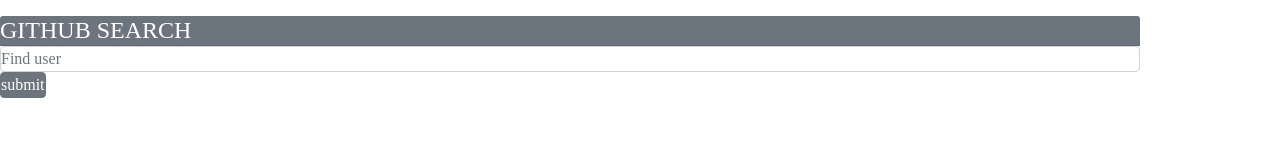
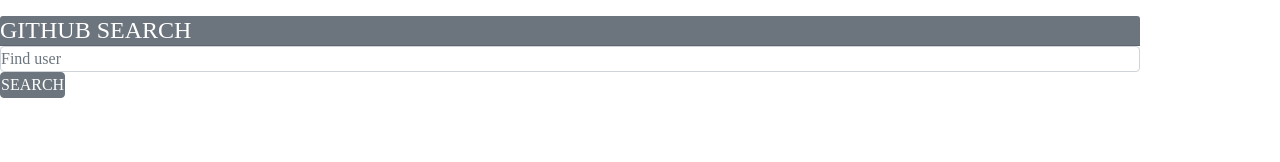
Before and after one commit to VaniliKate/Quote-angular, an Angular app in the folder Documents/Angular-projects/Git-app/: page / in a window 1280 px wide. Shown: the top 162 px of the page. Built offline with nearby package versions, Linux system fonts and the light colour scheme.

Commit message:
Added the httpclientmodule to the app.module

```diff
--- a/Documents/Angular-projects/Git-app/src/app/app.module.ts
+++ b/Documents/Angular-projects/Git-app/src/app/app.module.ts
@@ -1,6 +1,7 @@
 import { NgModule } from '@angular/core';
 import { BrowserModule } from '@angular/platform-browser';
 import { FormsModule } from '@angular/forms';
+import {HttpClientModule} from '@angular/common/http';
 
 import { AppRoutingModule } from './app-routing.module';
 import { AppComponent } from './app.component';
@@ -14,7 +15,8 @@
   imports: [
     BrowserModule,
     AppRoutingModule,
-    FormsModule
+    FormsModule,
+    HttpClientModule
   ],
   providers: [],
   bootstrap: [AppComponent]
--- a/Documents/Angular-projects/Git-app/src/app/github-app/github-app.component.html
+++ b/Documents/Angular-projects/Git-app/src/app/github-app/github-app.component.html
@@ -7,14 +7,13 @@
                 <h4>GITHUB SEARCH</h4>
             </div>
             <div class="card-body">
-                <form class="form-inline">
+                <form class="form-inline" (submit)="searchUser()">
                     <div class="form-group">
                         <input [(ngModel)]="githubUserQuery" name="user" type="search" class="form-control" placeholder="Find user" >
                     </div>
                     <div>
-                        <input type="submit" value="submit" class="btn btn-secondary btn-small">
+                        <input type="submit" value="SEARCH" class="btn btn-secondary btn-small">
                     </div>
-                    {{githubUserQuery}}
                 </form>
             </div>
         </div>
--- a/Documents/Angular-projects/Git-app/src/app/github-app/github-app.component.ts
+++ b/Documents/Angular-projects/Git-app/src/app/github-app/github-app.component.ts
@@ -12,6 +12,10 @@
 
   constructor() { }
 
+  public searchUser(){
+
+  }
+
   ngOnInit(): void {
   }
 
--- a/Documents/Angular-projects/Git-app/src/environments/environment.prod.ts
+++ b/Documents/Angular-projects/Git-app/src/environments/environment.prod.ts
@@ -1,3 +1,5 @@
 export const environment = {
   production: true
+
+
 };
--- a/Documents/Angular-projects/Git-app/src/environments/environment.ts
+++ b/Documents/Angular-projects/Git-app/src/environments/environment.ts
@@ -4,6 +4,8 @@
 
 export const environment = {
   production: false
+
+
 };
 
 /*
```
